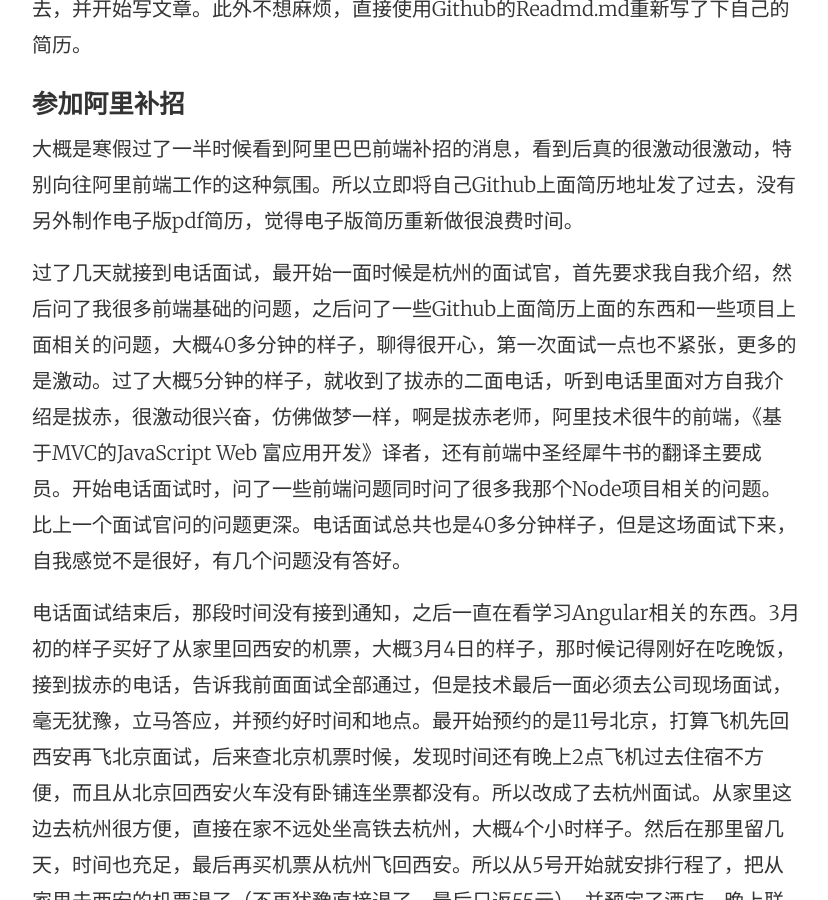
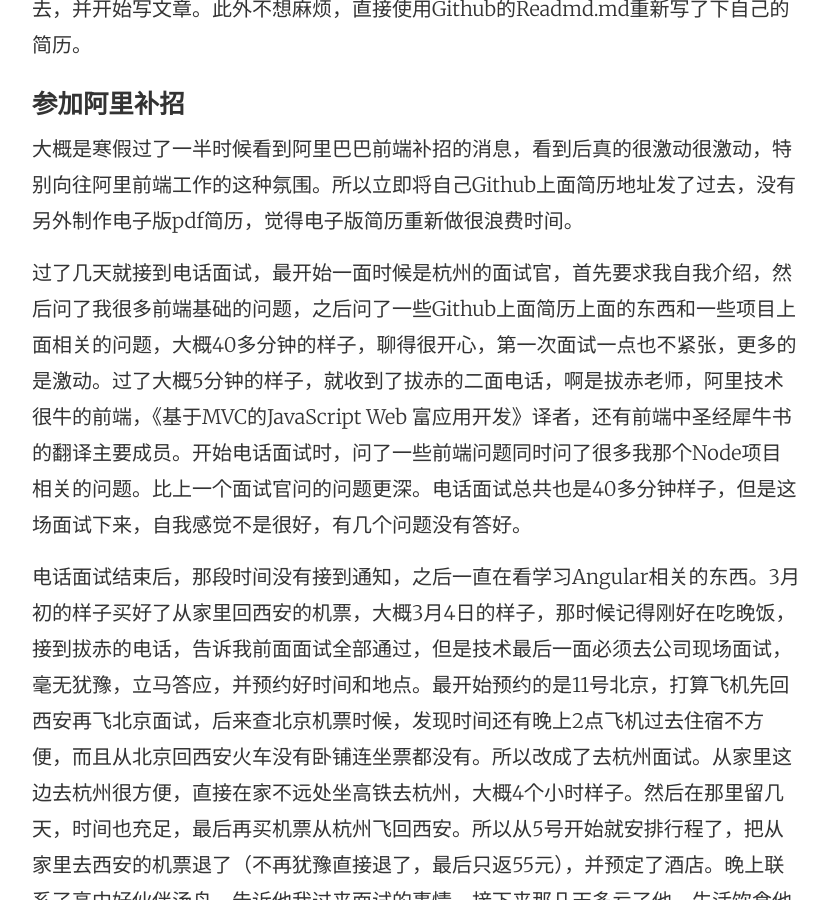
Before and after one commit to tw93/tw93.github.io, a Jekyll site: the page built from _posts/2015-05-18-About-My-College-And-Alibaba.md, in a window 1280 px wide and 900 px high, scrolled down 2562 px. Shown: the whole window, without its empty margins (224-1052 px from the left). Built offline with Jekyll 4.4.1, drawn with Linux system fonts in a browser that asks for light colours; comment, search, counter and statistics services are not loaded.

Commit message:
adjust the my college

```diff
--- a/_posts/2015-05-18-About-My-College-And-Alibaba.md
+++ b/_posts/2015-05-18-About-My-College-And-Alibaba.md
@@ -38,7 +38,7 @@
 
 大概是寒假过了一半时候看到阿里巴巴前端补招的消息，看到后真的很激动很激动，特别向往阿里前端工作的这种氛围。所以立即将自己Github上面简历地址发了过去，没有另外制作电子版pdf简历，觉得电子版简历重新做很浪费时间。
 
-过了几天就接到电话面试，最开始一面时候是杭州的面试官，首先要求我自我介绍，然后问了我很多前端基础的问题，之后问了一些Github上面简历上面的东西和一些项目上面相关的问题，大概40多分钟的样子，聊得很开心，第一次面试一点也不紧张，更多的是激动。过了大概5分钟的样子，就收到了拔赤的二面电话，听到电话里面对方自我介绍是拔赤，很激动很兴奋，仿佛做梦一样，啊是拔赤老师，阿里技术很牛的前端，《基于MVC的JavaScript Web 富应用开发》译者，还有前端中圣经犀牛书的翻译主要成员。开始电话面试时，问了一些前端问题同时问了很多我那个Node项目相关的问题。比上一个面试官问的问题更深。电话面试总共也是40多分钟样子，但是这场面试下来，自我感觉不是很好，有几个问题没有答好。
+过了几天就接到电话面试，最开始一面时候是杭州的面试官，首先要求我自我介绍，然后问了我很多前端基础的问题，之后问了一些Github上面简历上面的东西和一些项目上面相关的问题，大概40多分钟的样子，聊得很开心，第一次面试一点也不紧张，更多的是激动。过了大概5分钟的样子，就收到了拔赤的二面电话，啊是拔赤老师，阿里技术很牛的前端，《基于MVC的JavaScript Web 富应用开发》译者，还有前端中圣经犀牛书的翻译主要成员。开始电话面试时，问了一些前端问题同时问了很多我那个Node项目相关的问题。比上一个面试官问的问题更深。电话面试总共也是40多分钟样子，但是这场面试下来，自我感觉不是很好，有几个问题没有答好。
 
 电话面试结束后，那段时间没有接到通知，之后一直在看学习Angular相关的东西。3月初的样子买好了从家里回西安的机票，大概3月4日的样子，那时候记得刚好在吃晚饭，接到拔赤的电话，告诉我前面面试全部通过，但是技术最后一面必须去公司现场面试，毫无犹豫，立马答应，并预约好时间和地点。最开始预约的是11号北京，打算飞机先回西安再飞北京面试，后来查北京机票时候，发现时间还有晚上2点飞机过去住宿不方便，而且从北京回西安火车没有卧铺连坐票都没有。所以改成了去杭州面试。从家里这边去杭州很方便，直接在家不远处坐高铁去杭州，大概4个小时样子。然后在那里留几天，时间也充足，最后再买机票从杭州飞回西安。所以从5号开始就安排行程了，把从家里去西安的机票退了（不再犹豫直接退了，最后只返55元），并预定了酒店。晚上联系了高中好伙伴汤舟，告诉他我过来面试的事情，接下来那几天多亏了他，生活饮食他安排，我专心准备面试就可以了。
 
```
